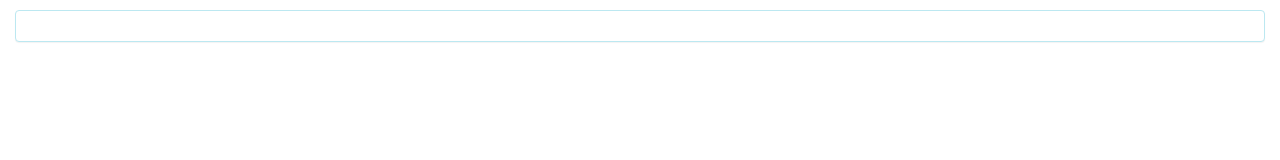
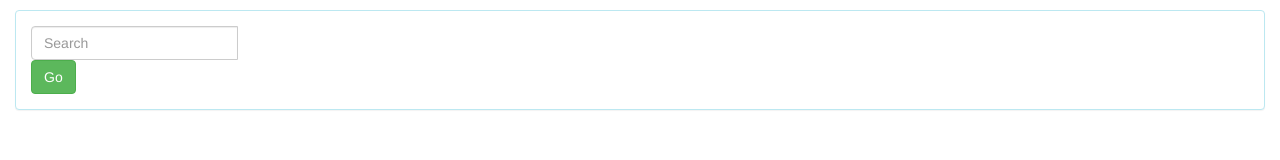
Before and after one commit to antidodge/antidodge.github.io, a plain HTML site: page index.html in a window 1280 px wide. Drawn offline with nearby package versions, Linux system fonts and the light colour scheme.

Commit message:
updated2

```diff
--- a/index.html
+++ b/index.html
@@ -20,6 +20,12 @@
   <input type="text" class="form-control" placeholder="欲查詢的資料" aria-label="欲查詢的資料" aria-describedby="basic-addon2" id="search" style="display: none;">
   <div class="input-group-append">
     <button class="input-group-btn" type="button" onclick="listMajors()" id="search_button" style="display: none;">查詢資料</button>
+  </div>
+</div>
+<div class="input-group mb-3">
+  <input type="text" class="form-control" placeholder="Search">
+  <div class="input-group-append">
+    <button class="btn btn-success" type="submit">Go</button>
   </div>
 </div>
 </div>
```
